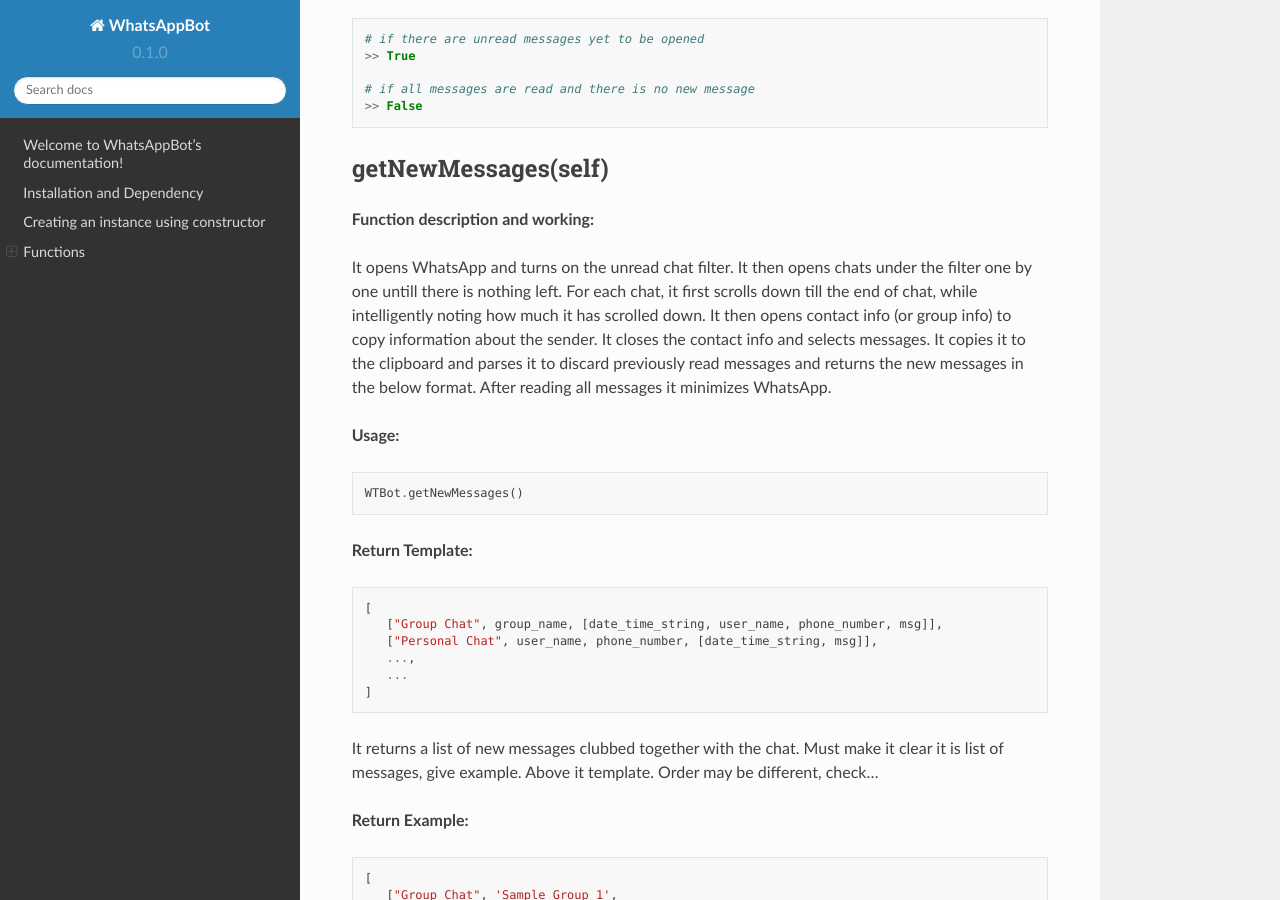
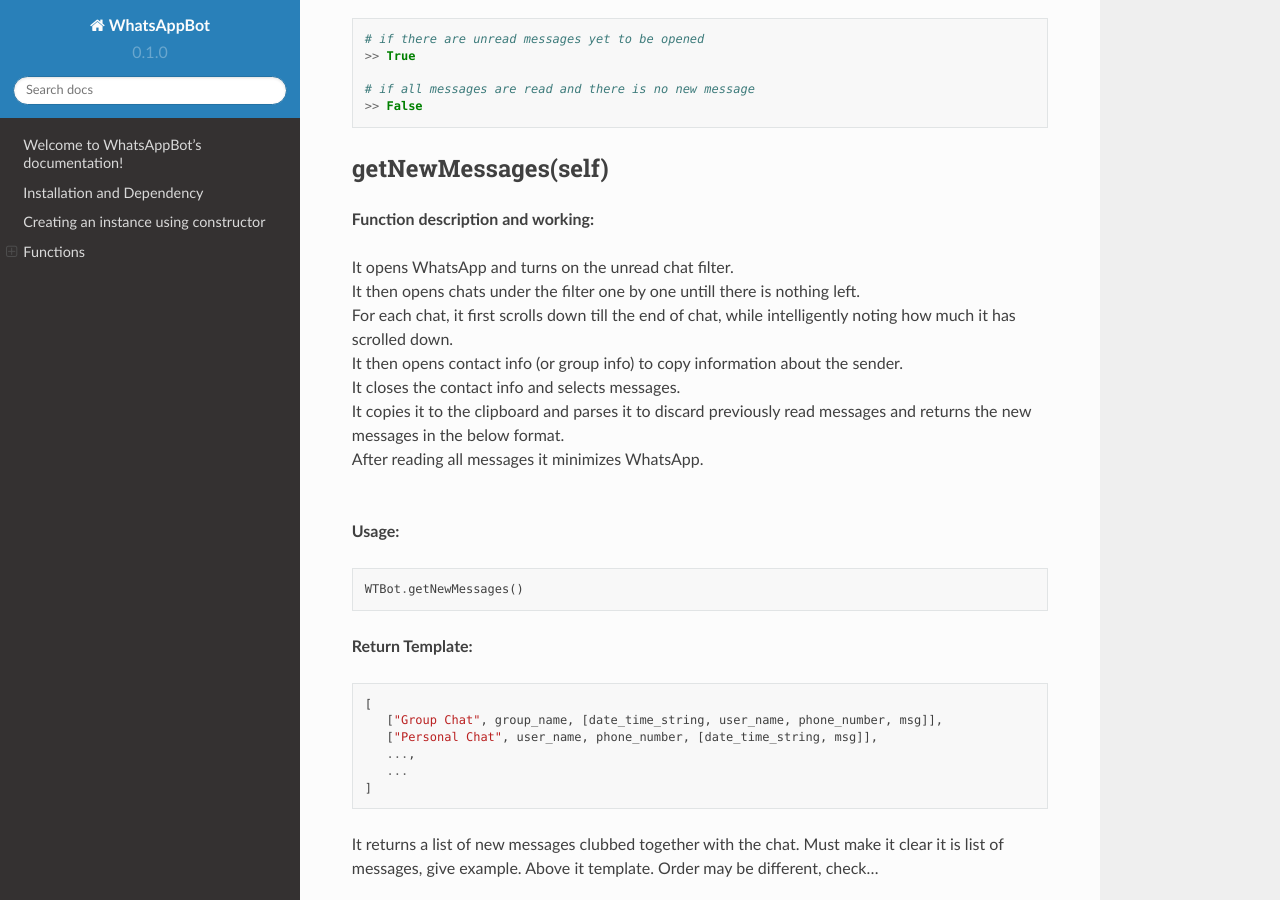
Before and after one commit to ArvindR07/WhatsAppBotDocs, a Sphinx documentation site: the page built from docs/source/index.rst, in a window 1280 px wide and 900 px high, scrolled down 2513 px. Built offline with Sphinx 7.4.7 and the Read the Docs theme 2.0.0, drawn with Linux system fonts in a browser that asks for light colours.

```diff
--- a/docs/source/index.rst
+++ b/docs/source/index.rst
@@ -118,7 +118,14 @@ getNewMessages(self)
 
 **Function description and working:**
 
-It opens WhatsApp and turns on the unread chat filter. It then opens chats under the filter one by one untill there is nothing left. For each chat, it first scrolls down till the end of chat, while intelligently noting how much it has scrolled down. It then opens contact info (or group info) to copy information about the sender. It closes the contact info and selects messages. It copies it to the clipboard and parses it to discard previously read messages and returns the new messages in the below format. After reading all messages it minimizes WhatsApp.
+| It opens WhatsApp and turns on the unread chat filter.
+| It then opens chats under the filter one by one untill there is nothing left.
+| For each chat, it first scrolls down till the end of chat, while intelligently noting how much it has scrolled down.
+| It then opens contact info (or group info) to copy information about the sender.
+| It closes the contact info and selects messages.
+| It copies it to the clipboard and parses it to discard previously read messages and returns the new messages in the below format.
+| After reading all messages it minimizes WhatsApp.
+|
 
 **Usage:**
 
```
